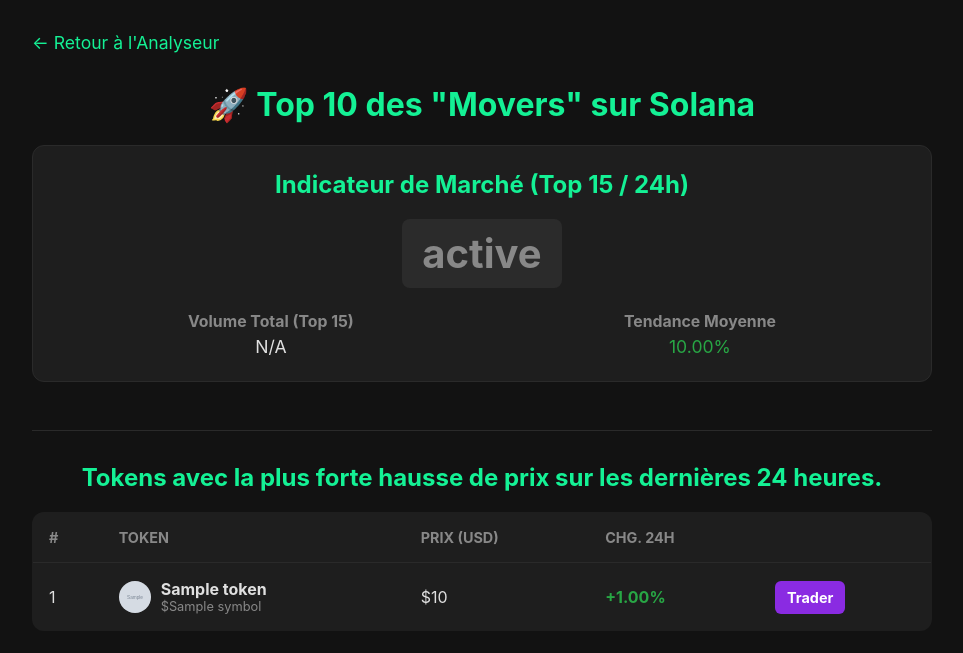
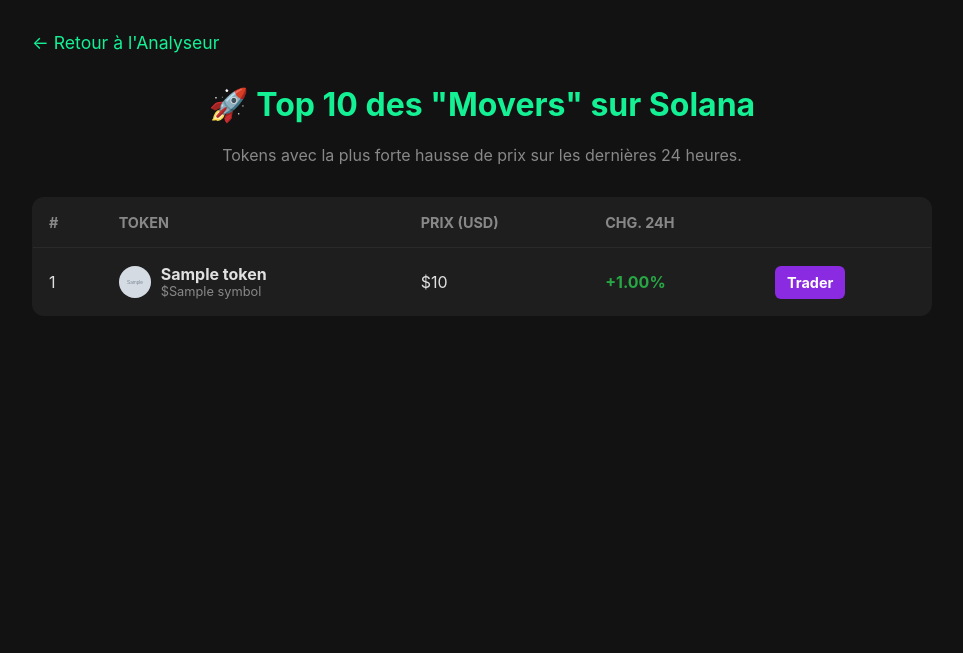
Before and after one commit to mgrivel22/solana-analyzer-bot, a Flask app: template templates/tendances.html in a window 1280 px wide. Shown: the top 653 px of the page, without its empty margins (158-1121 px from the left). Run offline with Flask 3, Linux system fonts and the light colour scheme; the template is opened without the code that fills it: most values are stand-ins (such as "Sample title", 1, 10 or a date in 2020); grey boxes marked "Sample" are stand-in pictures.

Commit message:
Version finale stable avec Moralis

```diff
--- a/app.py
+++ b/app.py
@@ -1,10 +1,10 @@
 from flask import Flask, render_template, request
-import requests
 import logging
 import time
 import os
 import json
 import google.generativeai as genai
+from moralis import sol_api # Nouvelle importation officielle de Moralis
 
 app = Flask(__name__)
 
@@ -14,11 +14,10 @@ try:
     MORALIS_API_KEY = os.environ['MORALIS_API_KEY']
     genai.configure(api_key=GEMINI_API_KEY)
     model = genai.GenerativeModel('gemini-1.5-flash')
-    print("INFO: Clés API Gemini et Moralis chargées avec succès.")
+    print("INFO: Clés API Gemini et Moralis chargées.")
 except KeyError as e:
-    print(f"ERREUR CRITIQUE: La variable d'environnement {e} est MANQUANTE sur Render !")
-    model = None
-    MORALIS_API_KEY = None
+    print(f"ERREUR CRITIQUE: La variable d'environnement {e} est MANQUANTE !")
+    model, MORALIS_API_KEY = None, None
 
 # --- Fonctions de formatage ---
 @app.template_filter()
@@ -37,16 +36,15 @@ def format_market_cap(value):
 def get_moralis_token_data(token_address):
     if not MORALIS_API_KEY: return None
     try:
-        url = f"https://solana-gateway.moralis.io/api/v2/token/{token_address}/price"
-        headers = {"accept": "application/json", "X-API-Key": MORALIS_API_KEY}
-        response = requests.get(url, headers=headers, timeout=15)
-        response.raise_for_status()
-        return response.json()
+        params = {"network": "mainnet", "address": token_address}
+        return sol_api.token.get_token_price(api_key=MORALIS_API_KEY, params=params)
     except Exception as e:
         logger.error(f"Erreur API Moralis (token data): {e}"); return None
 
 def get_rugcheck_data(token_address):
+    # Cette fonction reste la même car elle utilise une autre API
     try:
+        import requests
         url = f"https://api.rugcheck.xyz/v1/tokens/{token_address}/report"
         response = requests.get(url, timeout=15)
         return response.json() if response.ok else None
@@ -54,6 +52,7 @@ def get_rugcheck_data(token_address):
         logger.error(f"Erreur API RugCheck: {e}"); return None
 
 def get_final_analysis_and_score(token_data, token_address):
+    # Cette fonction est maintenant simplifiée car l'API prix de Moralis est moins riche
     scores = {"security": 0, "activity": 0, "hype": 0, "trend": 0}
     rugcheck_data = get_rugcheck_data(token_address)
     if rugcheck_data and rugcheck_data.get('risks'):
@@ -62,12 +61,8 @@ def get_final_analysis_and_score(token_data, token_address):
             if risk['name'] in ['Mutable Metadata', 'Mint Authority Enabled', 'High Concentration of Holders']: sec_score -= 15
         scores['security'] = max(0, sec_score)
 
-    # Moralis ne fournit pas toutes les données (volume, txns) dans cet endpoint simple
-    # On simplifie donc cette partie en se basant sur le prix
     price_change = token_data.get('usdPriceChange24hr', 0)
-    if price_change is not None:
-        if price_change > 0: scores['trend'] = 10
-        if price_change > 50: scores['activity'] = 15 # Grosse activité positive
+    if price_change is not None and price_change > 0: scores['trend'] = 10
 
     ai_data = {"final_verdict": "Indisponible", "probability": 0, "summary": "L'analyse IA a échoué."}
     if model:
@@ -94,18 +89,17 @@ def index(): return render_template("index.html")
 @app.route("/tendances")
 def tendances():
     if not MORALIS_API_KEY:
-        return render_template("tendances.html", error="La clé API Moralis n'est pas configurée sur le serveur.")
+        return render_template("tendances.html", error="La clé API Moralis n'est pas configurée.")
+
     trending_data, error = [], None
     try:
-        url = "https://solana-gateway.moralis.io/api/v2/market-data/spl/top-movers"
-        headers = {"accept": "application/json", "X-API-Key": MORALIS_API_KEY}
-        response = requests.get(url, headers=headers, timeout=15)
-        response.raise_for_status()
-        data = response.json()
-        trending_data = data.get('top_gainers', [])[:10]
+        params = {"network": "mainnet"}
+        result = sol_api.market_data.get_spl_top_movers(api_key=MORALIS_API_KEY, params=params)
+        trending_data = result.get('top_gainers', [])[:10]
     except Exception as e:
         logger.error(f"Erreur récupération tendances Moralis: {e}")
-        error = "Impossible de charger les données des tendances."
+        error = f"Impossible de charger les données: {e}"
+
     return render_template("tendances.html", trending_data=trending_data, error=error)
 
 @app.route("/analyze", methods=["POST"])
@@ -118,10 +112,12 @@ def analyze():
     else:
         total_score, score_details, ai_data = get_final_analysis_and_score(token_data, token_address)
         results.append({
-            "token": token_address, "token_name": token_data.get("tokenName", "N/A"), "token_symbol": token_data.get("tokenSymbol", "N/A"),
-            "current_price": float(token_data.get("usdPrice", 0)), "market_cap": 0, # L'endpoint prix simple ne donne pas le MC
-            "total_score": total_score, "score_details": score_details, "ai_analysis": ai_data,
-            "pair_address": None # Pas de paire directe depuis cet endpoint
+            "token": token_address, "token_name": token_data.get("tokenName", "N/A"),
+            "token_symbol": token_data.get("tokenSymbol", "N/A"),
+            "current_price": float(token_data.get("usdPrice", 0)),
+            "market_cap": 0, "total_score": total_score,
+            "score_details": score_details, "ai_analysis": ai_data,
+            "pair_address": None
         })
     return render_template("results.html", results=results)
 
--- a/requirements.txt
+++ b/requirements.txt
@@ -1,4 +1,5 @@
 flask==2.3.3
 gunicorn
 google-generativeai
+moralis
 requests
--- a/templates/tendances.html
+++ b/templates/tendances.html
@@ -12,16 +12,11 @@
         }
         body { font-family: -apple-system, BlinkMacSystemFont, "Segoe UI", Roboto, Helvetica, Arial, sans-serif; background-color: var(--background-color); color: var(--text-color); margin: 0; padding: 2rem; }
         .container { max-width: 900px; margin: 0 auto; }
-        h1, h2 { color: var(--primary-color); text-align: center; }
-        h2 { margin-top: 3rem; border-top: 1px solid #2a2a2a; padding-top: 2rem;}
+        h1 { color: var(--primary-color); text-align: center; }
         .top-nav { margin-bottom: 2rem; }
         .nav-link { color: var(--primary-color); text-decoration: none; font-size: 1.1rem; }
         .error { text-align: center; color: #ffc107; background-color: #2a2a2a; padding: 1rem; border-radius: 8px; }
-        .market-health-card { background-color: var(--surface-color); padding: 1.5rem 2rem; border-radius: 12px; margin-bottom: 2rem; text-align: center; border: 1px solid #2a2a2a; }
-        .market-health-card h2 { margin-top: 0; font-size: 1.5rem; border-top: none; padding-top: 0; }
-        .market-health-status { font-size: 2.5rem; font-weight: bold; padding: 10px 20px; border-radius: 8px; display: inline-block; }
-        .market-stats { display: flex; justify-content: space-around; margin-top: 1.5rem; flex-wrap: wrap; gap: 1.5rem;}
-        .stat { font-size: 1.1rem; } .stat strong { color: var(--secondary-text-color); display:block; margin-bottom: 5px; font-size: 0.9em;}
+
         .trending-table { width: 100%; border-collapse: collapse; background-color: var(--surface-color); border-radius: 12px; overflow: hidden; border: 1px solid #2a2a2a; }
         .trending-table th, .trending-table td { padding: 1rem; text-align: left; border-bottom: 1px solid #2a2a2a; }
         .trending-table th { font-size: 0.9em; text-transform: uppercase; color: var(--secondary-text-color); }
@@ -41,19 +36,8 @@
 
         {% if error %}
             <p class="error">{{ error }}</p>
-        {% elif market_stats %}
-        <div class="market-health-card">
-            <h2>Indicateur de Marché (Top 15 / 24h)</h2>
-            <div class="market-health-status" style="background-color: {{ market_health.color }}20; color: {{ market_health.color }};">{{ market_health.status }}</div>
-            <div class="market-stats">
-                <div class="stat"><strong>Volume Total (Top 15)</strong> {{ market_stats.volume|format_market_cap }}</div>
-                <div class="stat"><strong>Tendance Moyenne</strong> <span style="color: {{ '#28a745' if market_stats.avg_change > 0 else '#dc3545' }}">{{ "%.2f"|format(market_stats.avg_change) }}%</span></div>
-            </div>
-        </div>
-        {% endif %}
-
-        {% if trending_data %}
-        <h2>Tokens avec la plus forte hausse de prix sur les dernières 24 heures.</h2>
+        {% elif trending_data %}
+        <p style="text-align: center; color: var(--secondary-text-color); margin-bottom: 2rem;">Tokens avec la plus forte hausse de prix sur les dernières 24 heures.</p>
         <table class="trending-table">
             <thead><tr><th>#</th><th>Token</th><th>Prix (USD)</th><th>Chg. 24h</th><th></th></tr></thead>
             <tbody>
@@ -71,13 +55,15 @@
                     </td>
                     <td>{{ token.price_usd|format_price }}</td>
                     <td><span class="price-change">+{{ "%.2f"|format(token.price_change_24h_percent|float) }}%</span></td>
-                    <td><a href="https://axiom.trade/t/{{ token.token_address }}/@math96826" target="_blank" class="btn-axiom">Trader</a></td>
+                    <td>
+                        <a href="https://axiom.trade/t/{{ token.token_address }}/@math96826" target="_blank" class="btn-axiom">Trader</a>
+                    </td>
                 </tr>
                 {% endfor %}
             </tbody>
         </table>
         {% else %}
-        <p class="error">Aucun token trouvé pour le moment. L'API est peut-être momentanément indisponible.</p>
+        <p class="error">Aucun token trouvé pour le moment.</p>
         {% endif %}
     </div>
 </body>
```
